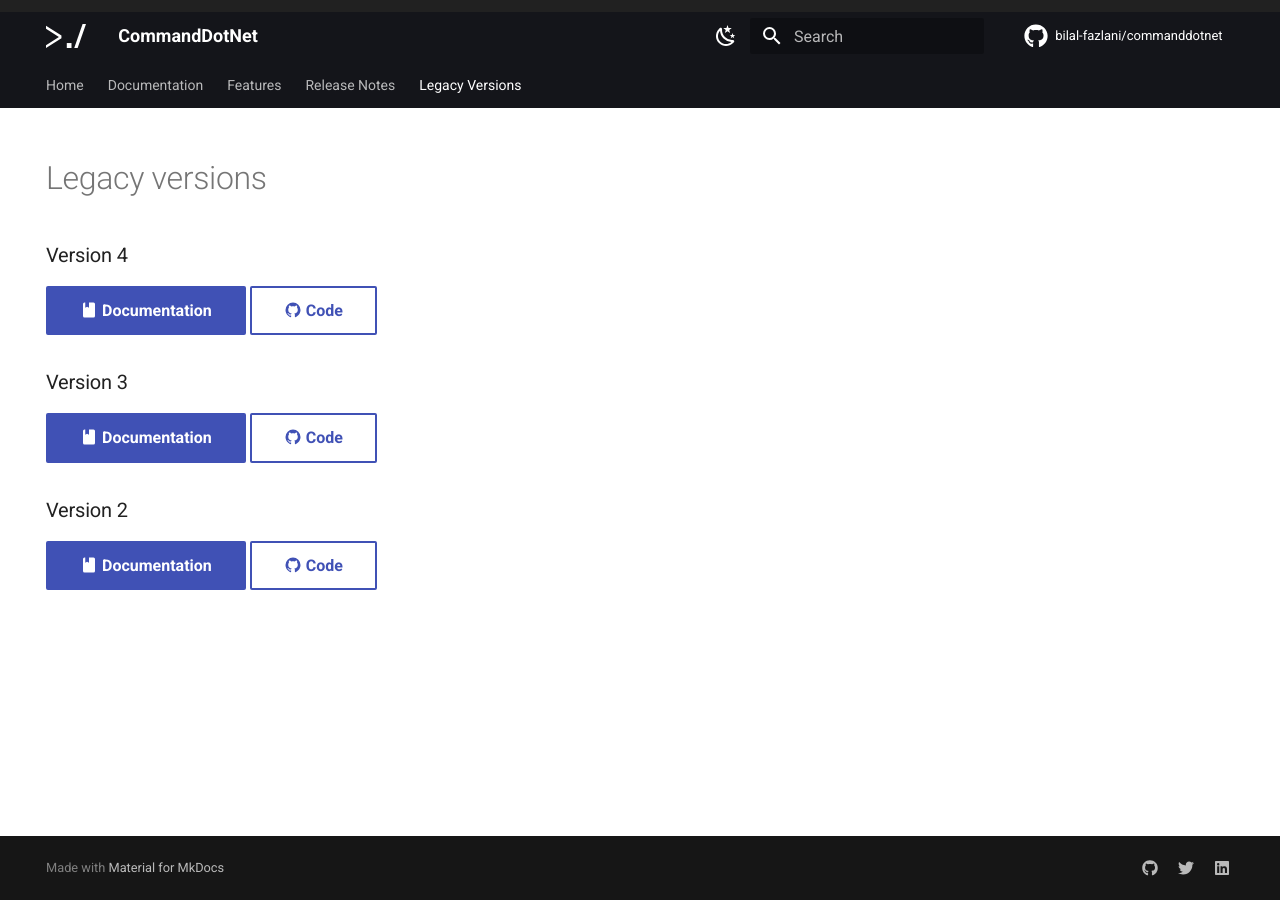
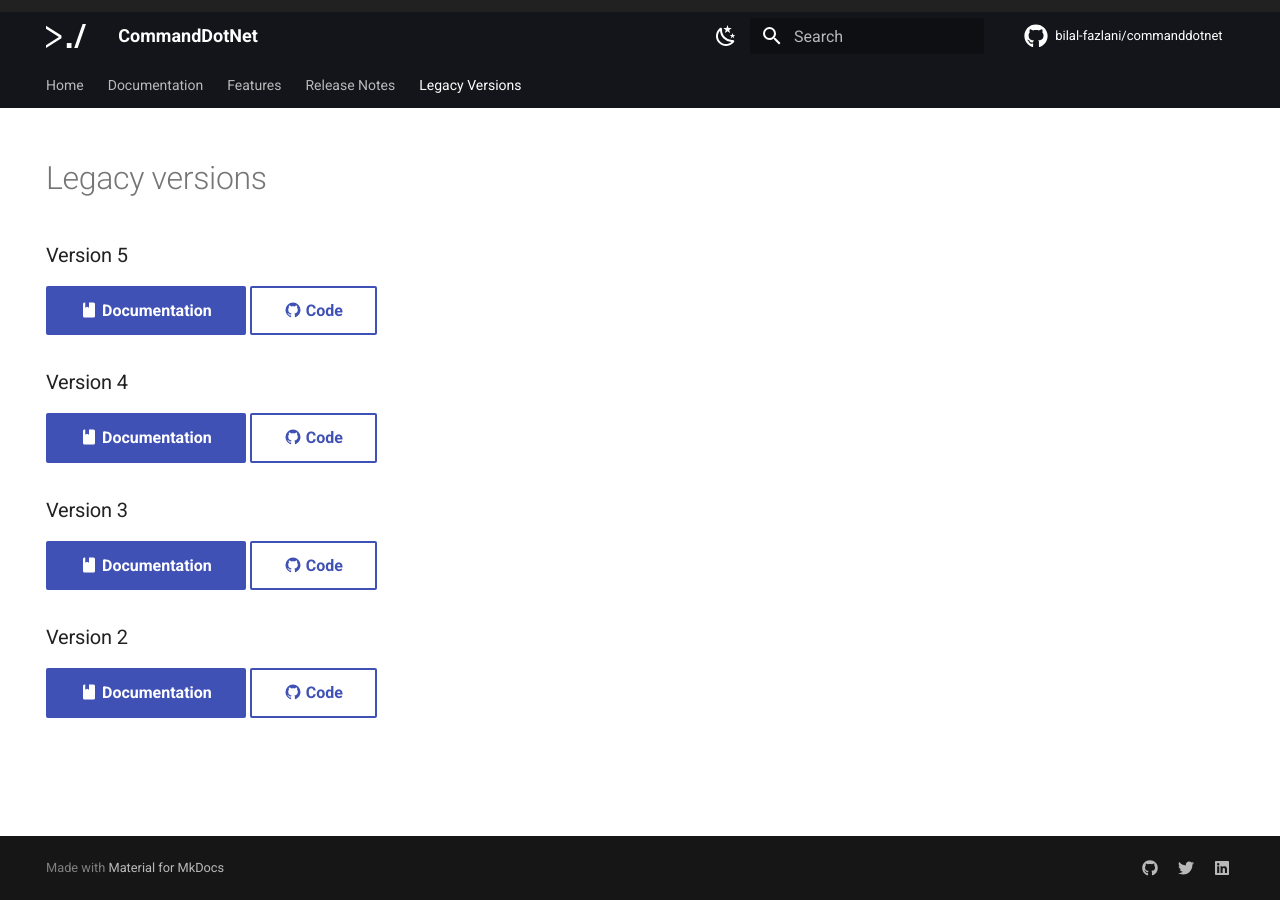
Before and after one commit to bilal-fazlani/commanddotnet, an MkDocs documentation site: the page built from docs/legacy-versions.md, in a window 1280 px wide. Built offline with MkDocs 1.6.1 and Material for MkDocs 9.7.7, drawn with Linux system fonts in a browser that asks for light colours; comment, search, counter and statistics services are not loaded.

Commit message:
add v5 links

```diff
--- a/docs/legacy-versions.md
+++ b/docs/legacy-versions.md
@@ -5,6 +5,11 @@
 ---
 
 # Legacy versions
+
+### Version 5
+
+[:material-book: Documentation](https://v5.commanddotnet.bilal-fazlani.com/){ .md-button .md-button--primary }
+[:material-github: Code](https://github.com/bilal-fazlani/commanddotnet/tree/v5){ .md-button .md-button }
 
 ### Version 4
 
```
